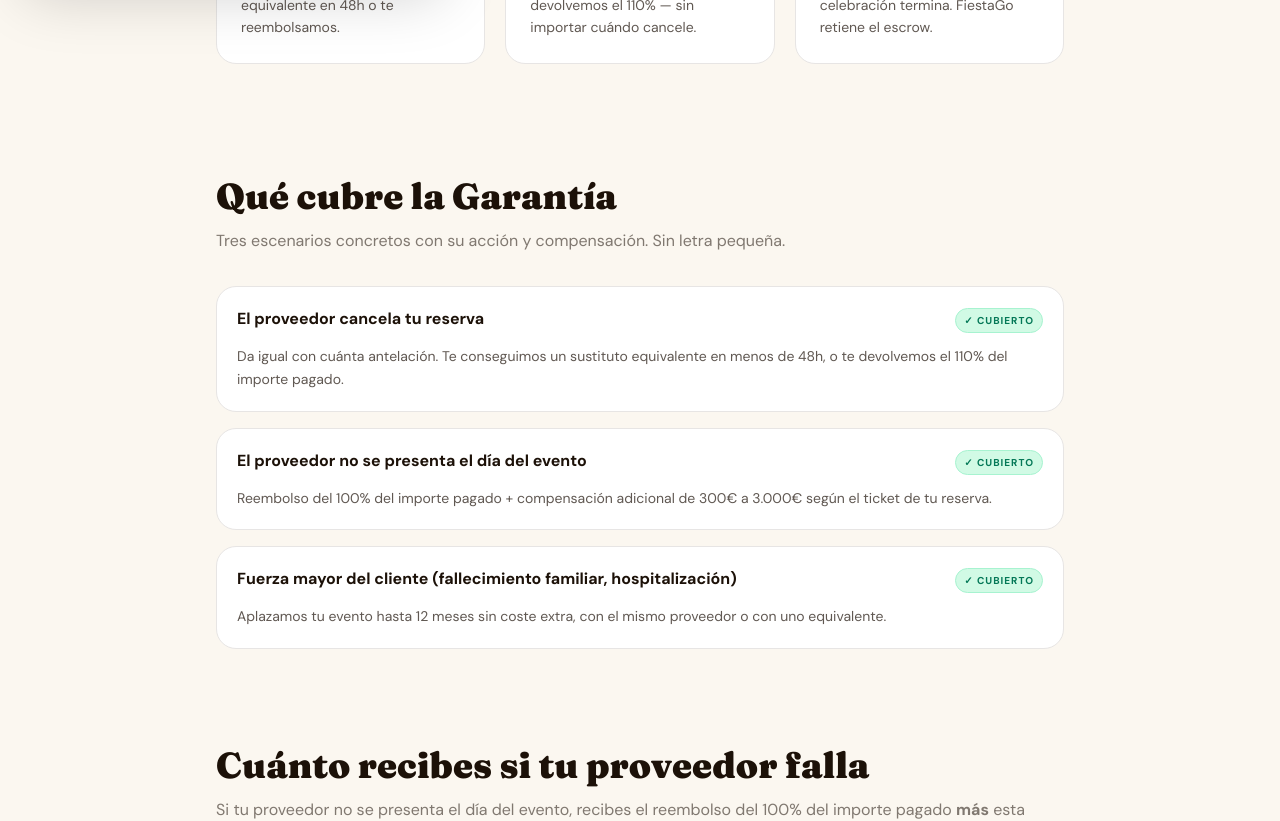
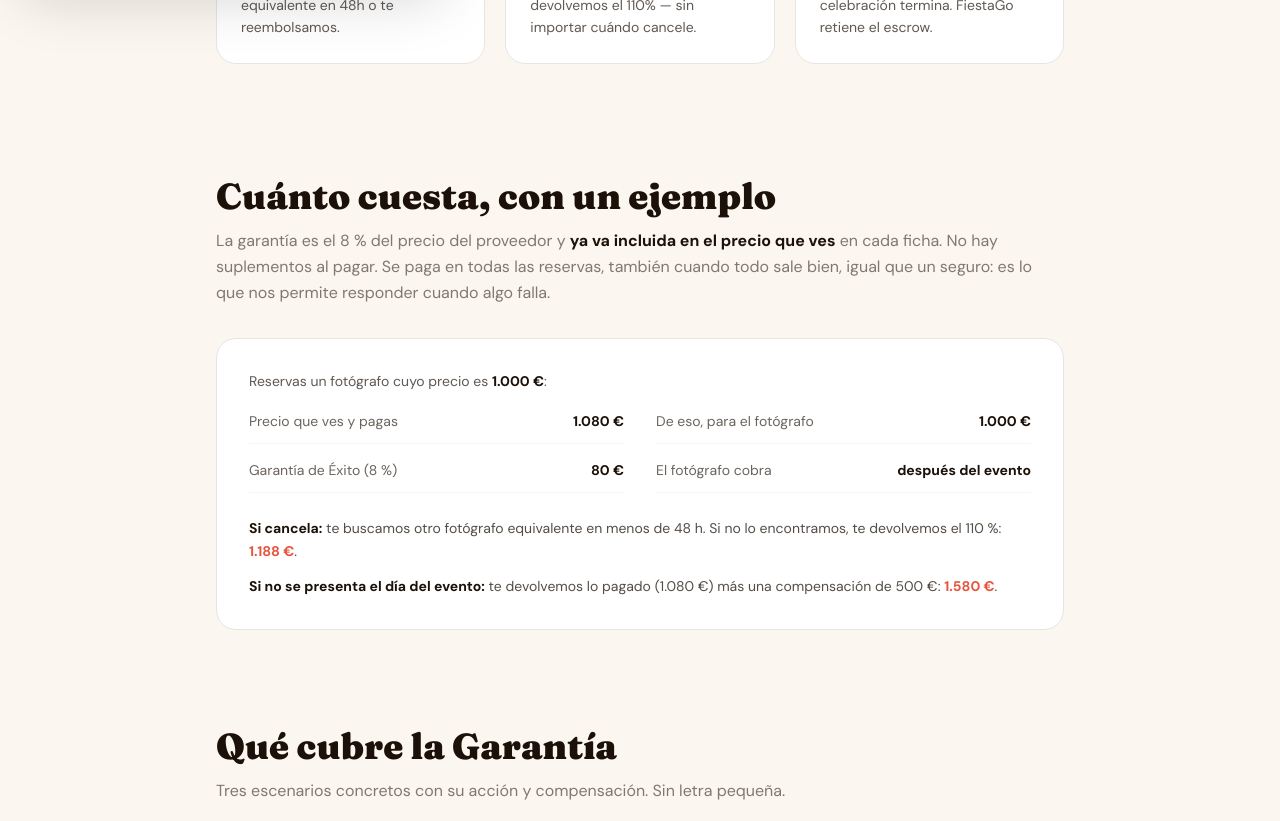
Before and after one commit to FiestaGo26/FiestaGo2026, a Next.js app: page /garantia in a window 1280 px wide. Shown: the part 800-1621 px from the top of the page. Built offline with nearby package versions, Linux system fonts and the light colour scheme; no server answers.

Commit message:
Web: garantía explicada con un ejemplo en euros y el 8 % aclarado; portada sin 'reserva en dos minutos' y con el sustituto por delante
Co-Authored-By: Claude Opus 5.5 <noreply@anthropic.com>
Claude-Session: https://claude.ai/code/session_01YENSieekXnNYcFxiEfAreT

```diff
--- a/app/(public)/garantia/page.tsx
+++ b/app/(public)/garantia/page.tsx
@@ -28,7 +28,7 @@ export default function GarantiaPage() {
             <span className="italic font-light text-coral">respondemos.</span>
           </h1>
           <p className="text-lg md:text-xl text-white/85 leading-relaxed">
-            Mientras Bodas.net o Zankyou se desentienden cuando hay un problema, en FiestaGo respaldamos cada reserva con nuestro propio dinero. Esto es exactamente qué cubrimos y cómo.
+            Lo primero es salvar tu evento: si tu proveedor cancela, te buscamos un sustituto equivalente. Si no lo encontramos, respondemos con nuestro propio dinero. Esto es exactamente qué cubrimos, cuánto cuesta y cómo funciona.
           </p>
         </div>
       </section>
@@ -47,6 +47,37 @@ export default function GarantiaPage() {
               <p className="text-sm text-ink/70 leading-relaxed">{c.body}</p>
             </div>
           ))}
+        </div>
+      </section>
+
+      {/* CUÁNTO CUESTA, CON UN EJEMPLO */}
+      <section className="max-w-4xl mx-auto px-6 py-12">
+        <h2 className="font-serif text-3xl md:text-4xl font-black text-ink mb-3">
+          Cuánto cuesta, con un ejemplo
+        </h2>
+        <p className="text-ink/55 mb-8 leading-relaxed">
+          La garantía es el 8 % del precio del proveedor y <strong className="text-ink">ya va incluida en el precio que ves</strong> en cada ficha. No hay suplementos al pagar. Se paga en todas las reservas, también cuando todo sale bien, igual que un seguro: es lo que nos permite responder cuando algo falla.
+        </p>
+        <div className="bg-white border border-stone-200 rounded-2xl p-6 md:p-8">
+          <p className="text-sm text-ink/70 mb-5">Reservas un fotógrafo cuyo precio es <strong className="text-ink">1.000 €</strong>:</p>
+          <dl className="grid sm:grid-cols-2 gap-x-8 gap-y-4 text-sm">
+            <div className="flex justify-between gap-4 border-b border-stone-100 pb-3">
+              <dt className="text-ink/65">Precio que ves y pagas</dt><dd className="font-bold text-ink whitespace-nowrap">1.080 €</dd>
+            </div>
+            <div className="flex justify-between gap-4 border-b border-stone-100 pb-3">
+              <dt className="text-ink/65">De eso, para el fotógrafo</dt><dd className="font-bold text-ink whitespace-nowrap">1.000 €</dd>
+            </div>
+            <div className="flex justify-between gap-4 border-b border-stone-100 pb-3">
+              <dt className="text-ink/65">Garantía de Éxito (8 %)</dt><dd className="font-bold text-ink whitespace-nowrap">80 €</dd>
+            </div>
+            <div className="flex justify-between gap-4 border-b border-stone-100 pb-3">
+              <dt className="text-ink/65">El fotógrafo cobra</dt><dd className="font-bold text-ink whitespace-nowrap">después del evento</dd>
+            </div>
+          </dl>
+          <div className="mt-6 space-y-3 text-sm text-ink/75 leading-relaxed">
+            <p><strong className="text-ink">Si cancela:</strong> te buscamos otro fotógrafo equivalente en menos de 48 h. Si no lo encontramos, te devolvemos el 110 %: <strong className="text-coral">1.188 €</strong>.</p>
+            <p><strong className="text-ink">Si no se presenta el día del evento:</strong> te devolvemos lo pagado (1.080 €) más una compensación de 500 €: <strong className="text-coral">1.580 €</strong>.</p>
+          </div>
         </div>
       </section>
 
@@ -191,6 +222,10 @@ export default function GarantiaPage() {
         </h2>
         <div className="space-y-3">
           {[
+            ['¿El 8 % se suma al precio al pagar?',
+             'No. El precio que ves en cada ficha y en cada pack ya incluye la Garantía de Éxito. Lo que ves es lo que pagas.'],
+            ['¿Se cobra aunque todo salga bien?',
+             'Sí, como cualquier seguro: se paga en cada reserva y es lo que financia los sustitutos y los reembolsos cuando algo falla. Además, el proveedor no cobra hasta que termina tu evento.'],
             ['¿Por qué cobráis al cliente y no al proveedor?',
              'Porque cobrar al cliente como servicio (no como comisión oculta) es lo que nos permite ofrecer la Garantía de Éxito de verdad. Bodas.net y compañía cobran al proveedor cuotas anuales pero no asumen ninguna responsabilidad cuando hay un problema. Nosotros sí.'],
             ['¿Cuánto tarda un reembolso?',
--- a/app/(public)/page.tsx
+++ b/app/(public)/page.tsx
@@ -88,9 +88,9 @@ export default async function HomePage() {
     { title: 'Primero, qué celebras', body: 'Boda, cumpleaños, comunión o cena de empresa. Con fecha y ciudad te enseñamos quién está libre.' },
     { title: 'Luego, precios a la vista', body: 'Cada servicio tiene su precio cerrado. Nada de pedir diez presupuestos y esperar dos semanas.' },
     { title: 'Después, tu lista corta', body: 'Guarda favoritos y compártelos con tu pareja o tu familia antes de decidir.' },
-    { title: 'Reservas en dos minutos', body: 'Eliges fecha, completas tus datos y pagas de forma segura, sin transferencias a desconocidos.' },
+    { title: 'Reservas cuando lo tengas claro', body: 'Eliges fecha y pagas de forma segura dentro de FiestaGo, sin transferencias a desconocidos. ¿Dudas antes? Escríbenos.' },
     { title: 'El dinero espera', body: 'Lo retenemos hasta que termina el evento. El proveedor cobra cuando ha cumplido.' },
-    { title: 'Y tú, a celebrar', body: 'Si algo falla el día del evento, respondemos con nuestro dinero, no con un formulario.' },
+    { title: 'Y tú, a celebrar', body: 'Si tu proveedor cancela, te buscamos un sustituto en 48 h. Si no lo hay, respondemos con nuestro dinero.' },
   ].map((m, n) => {
     const p = pick(n + 4)
     return { ...m, photo: p ? p.photo : getPhoto('party', n, 600, 750), alt: p ? `${p.name}, ${p.categoryLabel.toLowerCase()} en ${p.city}` : 'Celebración' }
@@ -110,7 +110,7 @@ export default async function HomePage() {
             <span className="fg-wordmark">FiestaGo</span>
             <h1 id="hero-h">Tu celebración, sin sustos.</h1>
             <p className="fg-card__lede">
-              Fotografía, catering, música y animación con precio cerrado. Si tu proveedor falla, te devolvemos el 110 %.
+              Fotografía, catering, música y animación con precio cerrado. Si tu proveedor cancela, te buscamos sustituto en 48 h o te devolvemos el 110 %.
             </p>
             <form action="/buscar" method="get" className="fg-search">
               <input type="hidden" name="tipo" value="servicios" />
@@ -188,7 +188,7 @@ export default async function HomePage() {
                 </ul>
               </div>
             ))}
-            <p className="fg-sheet__foot">Garantía de Éxito incluida en cada precio.<br />Reserva en menos de dos minutos.</p>
+            <p className="fg-sheet__foot">Garantía de Éxito incluida en cada precio.<br />El pago queda retenido hasta el día del evento.</p>
           </div>
           <span className="fg-credit">Foto: Vadim Sherbakov · Unsplash</span>
         </section>
```
